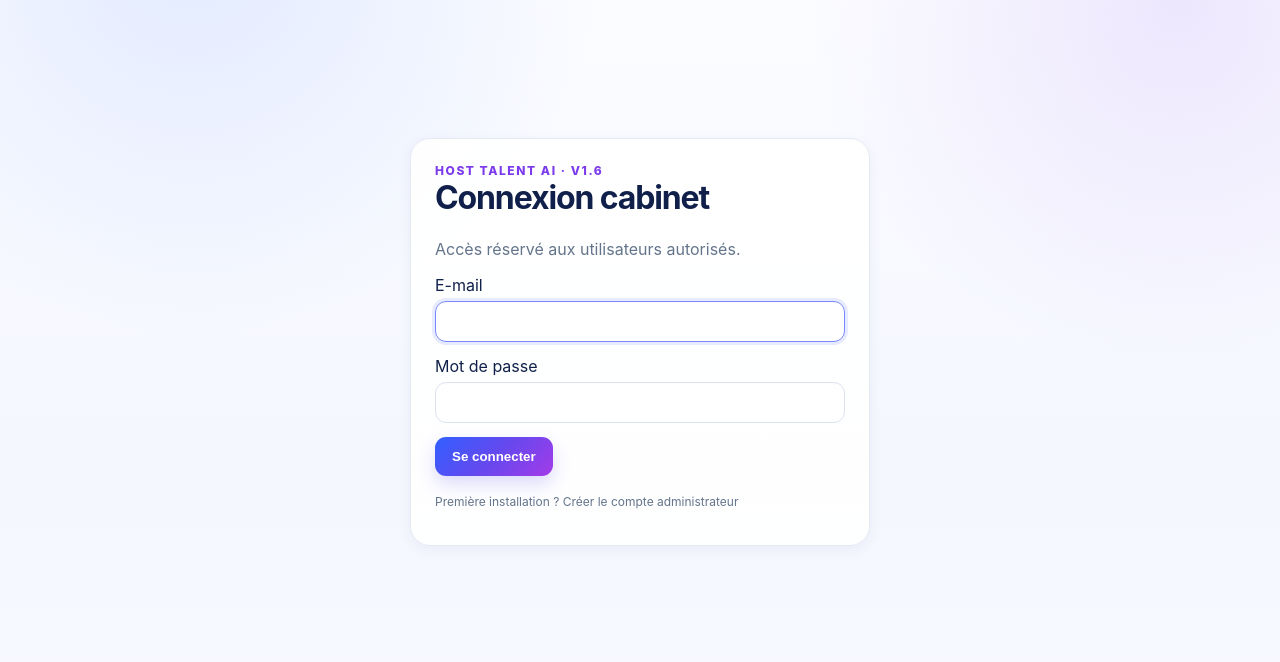
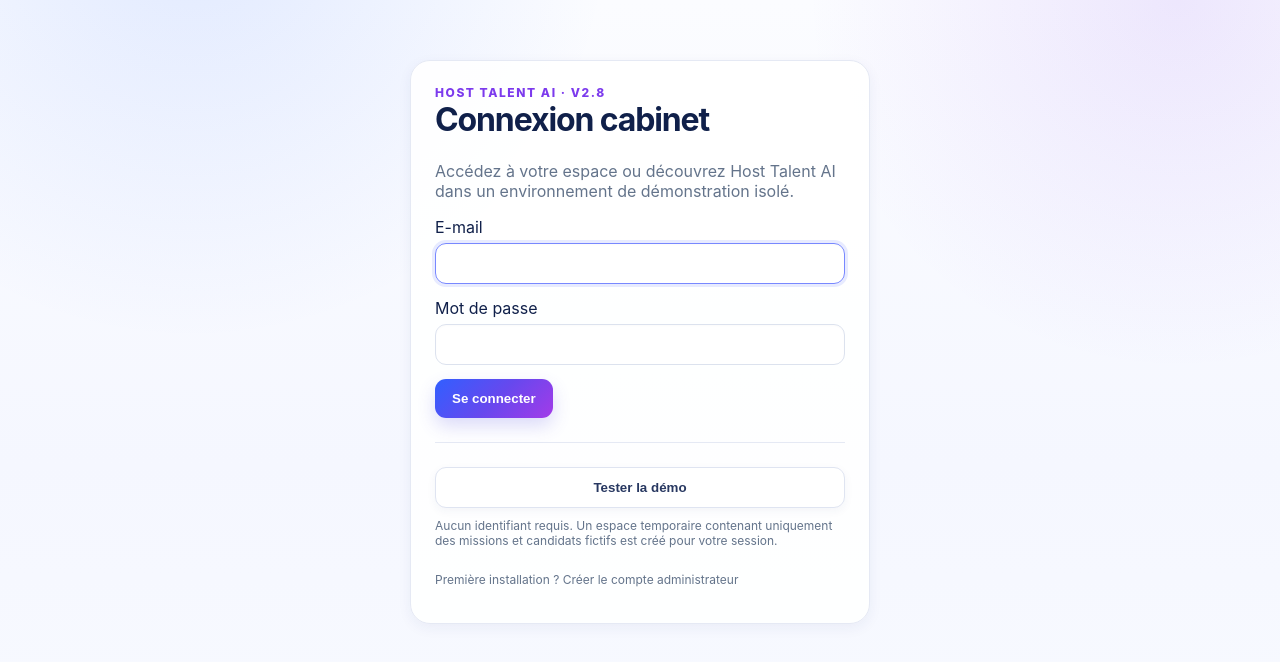
Before and after one commit to keulmichael/host-talent-ai, a Next.js app: page /login in a window 1280 px wide. Shown: the top 662 px of the page. Built offline with nearby package versions, Linux system fonts and the light colour scheme; no server answers.

Commit message:
V2.8 add one-click cabinet demo

```diff
--- a/app/login/page.tsx
+++ b/app/login/page.tsx
@@ -9,6 +9,7 @@ export default function LoginPage() {
   const [password, setPassword] = useState("");
   const [error, setError] = useState("");
   const [loading, setLoading] = useState(false);
+  const [demoLoading,setDemoLoading]=useState(false);
 
   async function submit(e: React.FormEvent) {
     e.preventDefault(); setLoading(true); setError("");
@@ -18,5 +19,13 @@ export default function LoginPage() {
     router.push("/"); router.refresh();
   }
 
-  return <div className="loginWrap"><div className="card loginCard"><div className="eyebrow">HOST TALENT AI · V1.6</div><h1>Connexion cabinet</h1><p className="muted">Accès réservé aux utilisateurs autorisés.</p><form onSubmit={submit}><div className="field"><label>E-mail<input type="email" value={email} onChange={(e)=>setEmail(e.target.value)} autoFocus autoComplete="email" required /></label></div><div className="field"><label>Mot de passe<input type="password" value={password} onChange={(e)=>setPassword(e.target.value)} autoComplete="current-password" required /></label></div>{error && <p className="errorText">{error}</p>}<button className="btn" disabled={loading}>{loading ? "Connexion…" : "Se connecter"}</button></form><p className="muted small" style={{marginTop:18}}>Première installation ? <Link href="/setup">Créer le compte administrateur</Link></p></div></div>;
+  async function startDemo(){
+    setDemoLoading(true);setError("");
+    const res=await fetch("/api/auth/demo",{method:"POST"});
+    const data=await res.json().catch(()=>({}));
+    if(!res.ok){setError(data.error||"Impossible de démarrer la démonstration.");setDemoLoading(false);return;}
+    router.push("/");router.refresh();
+  }
+
+  return <div className="loginWrap"><div className="card loginCard"><div className="eyebrow">HOST TALENT AI · V2.8</div><h1>Connexion cabinet</h1><p className="muted">Accédez à votre espace ou découvrez Host Talent AI dans un environnement de démonstration isolé.</p><form onSubmit={submit}><div className="field"><label>E-mail<input type="email" value={email} onChange={(e)=>setEmail(e.target.value)} autoFocus autoComplete="email" required /></label></div><div className="field"><label>Mot de passe<input type="password" value={password} onChange={(e)=>setPassword(e.target.value)} autoComplete="current-password" required /></label></div>{error && <p className="errorText">{error}</p>}<button className="btn" disabled={loading||demoLoading}>{loading ? "Connexion…" : "Se connecter"}</button></form><div style={{margin:"24px 0",borderTop:"1px solid var(--border)",paddingTop:24}}><button className="btn secondary" style={{width:"100%"}} onClick={startDemo} disabled={demoLoading||loading}>{demoLoading?"Préparation de la démo…":"Tester la démo"}</button><p className="muted small" style={{marginTop:10}}>Aucun identifiant requis. Un espace temporaire contenant uniquement des missions et candidats fictifs est créé pour votre session.</p></div><p className="muted small" style={{marginTop:18}}>Première installation ? <Link href="/setup">Créer le compte administrateur</Link></p></div></div>;
 }
```
